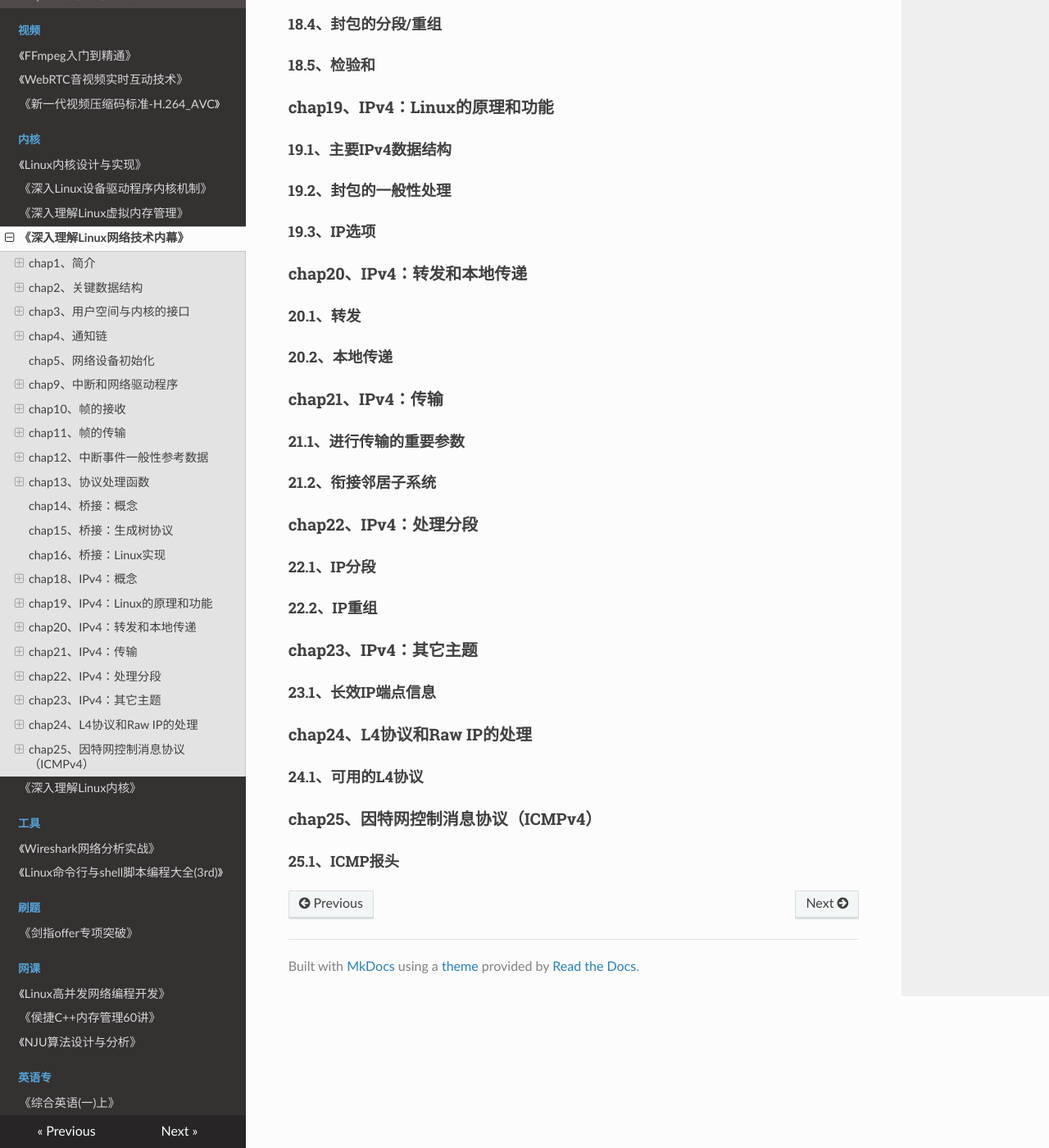
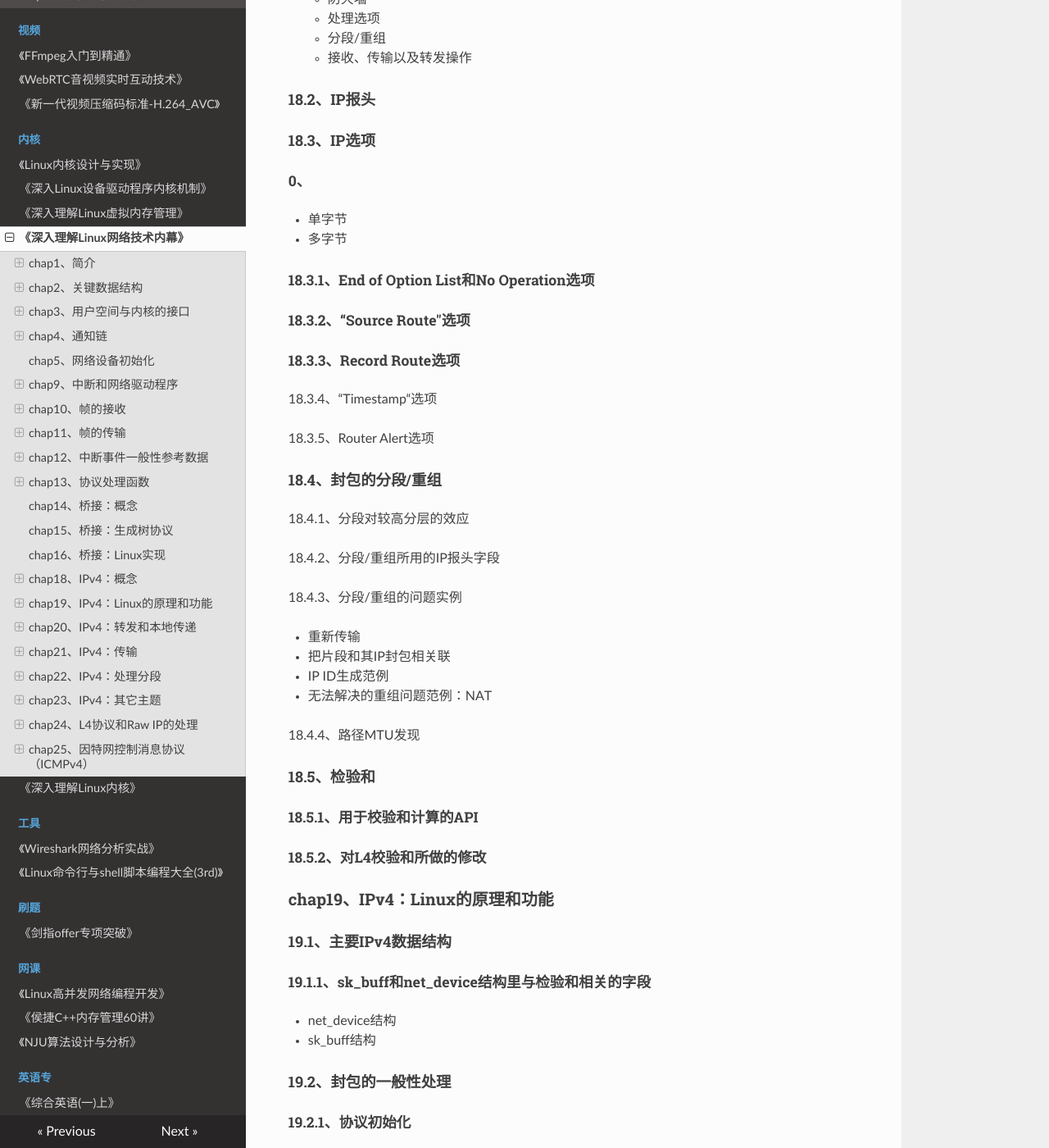
Before and after one commit to wolflion/booknotes, an MkDocs documentation site: the page built from docs/13kernel/深入理解Linux网络技术内幕.md, in a window 1280 px wide and 1400 px high, scrolled down 9425 px. Shown: the whole window at 82% size. Built offline with MkDocs 1.6.1, drawn with Linux system fonts in a browser that asks for light colours; nearby versions of some CDN libraries; some of the changed text lies outside the part shown.

Commit message:
Update 深入理解Linux网络技术内幕.md

```diff
--- a/docs/13kernel/深入理解Linux网络技术内幕.md
+++ b/docs/13kernel/深入理解Linux网络技术内幕.md
@@ -368,19 +368,72 @@ chap17、桥接：其它主题
 
 #### 18.1、IP协议：大蓝图
 
++ **图18.1**，IP内核协议栈的关键函数
++ IP协议的任务
+  + 健康检查
+  + 防火墙
+  + 处理选项
+  + 分段/重组
+  + 接收、传输以及转发操作
+
 #### 18.2、IP报头
 
 #### 18.3、IP选项
 
+##### 0、
+
++ 单字节
++ 多字节
+
+##### 18.3.1、End of Option List和No Operation选项
+
+##### 18.3.2、“Source Route"选项
+
+##### 18.3.3、Record Route选项
+
+18.3.4、“Timestamp“选项
+
+18.3.5、Router Alert选项
+
 #### 18.4、封包的分段/重组
 
+18.4.1、分段对较高分层的效应
+
+18.4.2、分段/重组所用的IP报头字段
+
+18.4.3、分段/重组的问题实例
+
++ 重新传输
++ 把片段和其IP封包相关联
++ IP ID生成范例
++ 无法解决的重组问题范例：NAT
+
+18.4.4、路径MTU发现
+
 #### 18.5、检验和
+
+##### 18.5.1、用于校验和计算的API
+
+##### 18.5.2、对L4校验和所做的修改
 
 ### chap19、IPv4：Linux的原理和功能
 
 #### 19.1、主要IPv4数据结构
 
+##### 19.1.1、sk_buff和net_device结构里与检验和相关的字段
+
++ net_device结构
++ sk_buff结构
+
 #### 19.2、封包的一般性处理
+
+##### 19.2.1、协议初始化
+
+19.2.2、和Netfilter互动
+
+19.2.3、与路由子系统的交互
+
+19.2.4、处理输入IP封包
 
 #### 19.3、IP选项
 
```
